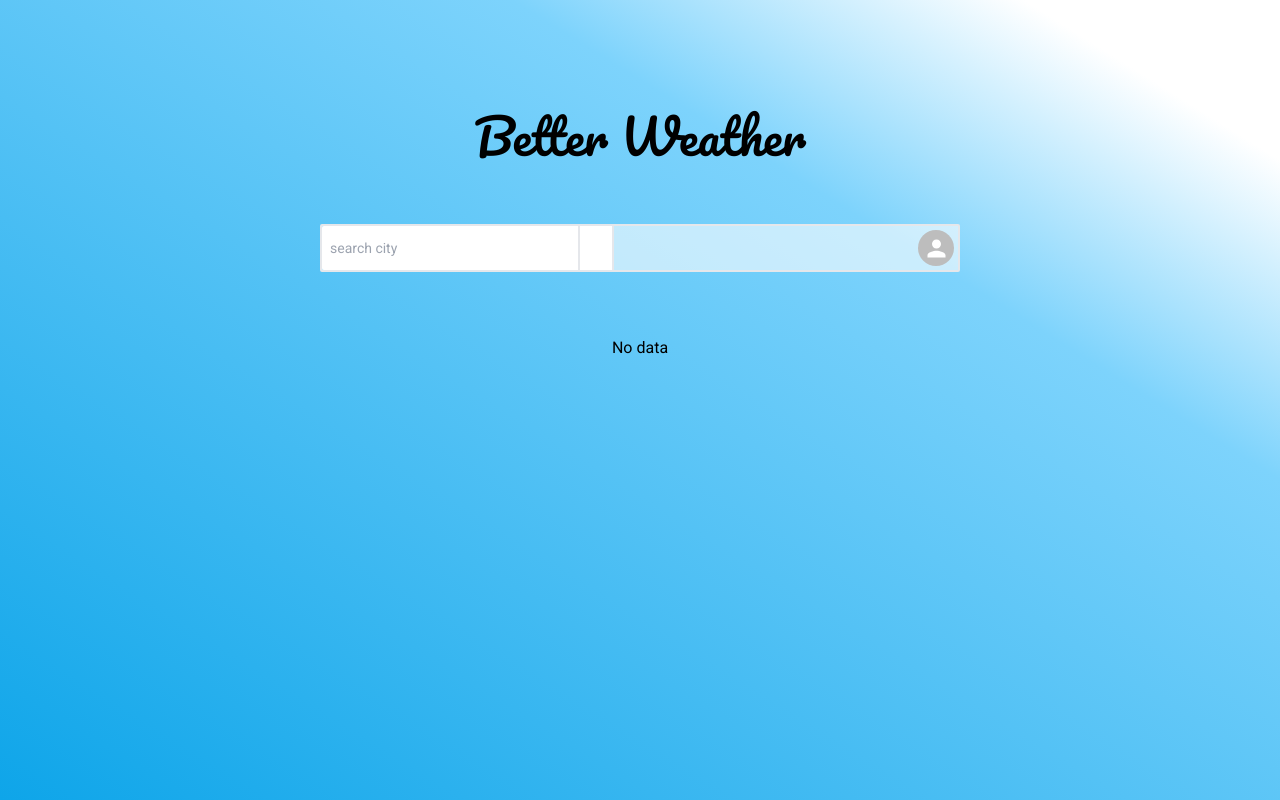
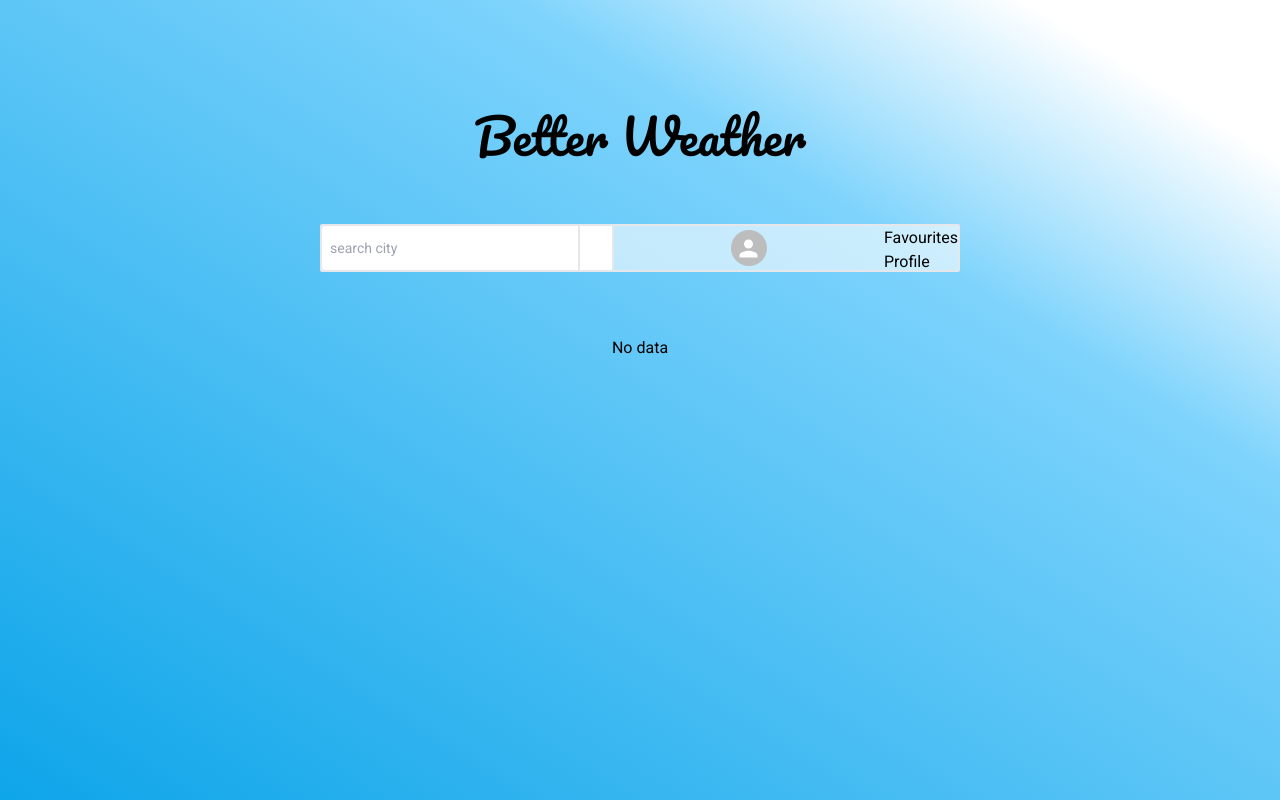
Before and after one commit to tkdani/Better-weather, a React (Create React App) app in the folder weather-app/: page / in a window 1280 px wide. Built offline with nearby package versions, Linux system fonts and the light colour scheme; no server answers; some icons are missing; a web font is replaced by a local one.

Commit message:
profile menu

```diff
--- a/weather-app/src/Components/search-bar.component.tsx
+++ b/weather-app/src/Components/search-bar.component.tsx
@@ -6,6 +6,7 @@ const SearchBar = (props: any) => {
   const { placeholderText, onSearch } = props;
 
   const [inputValue, setInputValue] = useState("");
+  const [isOpen, setIsOpen] = useState(false);
 
   const handleInput = (event: any) => {
     setInputValue(event.target.value);
@@ -13,20 +14,32 @@ const SearchBar = (props: any) => {
   const handleSearch = () => {
     onSearch(inputValue);
   };
+  const handleKeyDown = (event: any) => {
+    if (event.key === "Enter") {
+      handleSearch();
+    }
+  };
   return (
-    <div className="w-1/2 h-max flex flex-row justify-between bg-white/60 border-2 rounded-sm mb-16">
+    <div className="relative w-1/2 h-12 flex flex-row justify-between bg-white/60 border-2 rounded-sm mb-16">
       <div className="flex flex-row">
         <input
           type="search"
           placeholder={placeholderText}
           onChange={handleInput}
+          onKeyDown={handleKeyDown}
           className="outline-none p-2 w-64 rounded-tl-sm rounded-bl-sm text-sm"
         />
         <button onClick={handleSearch} className="px-2 bg-white border-x-2">
           <SearchIcon />
         </button>
       </div>
-      <Avatar className="m-1 max-w-9 max-h-9" />
+      <button className="flex h-full items-center">
+        <Avatar className="m-1 max-w-9 max-h-9" />
+      </button>
+      <ul className="absoulute left-0">
+        <li>Favourites</li>
+        <li>Profile</li>
+      </ul>
     </div>
   );
 };
```
